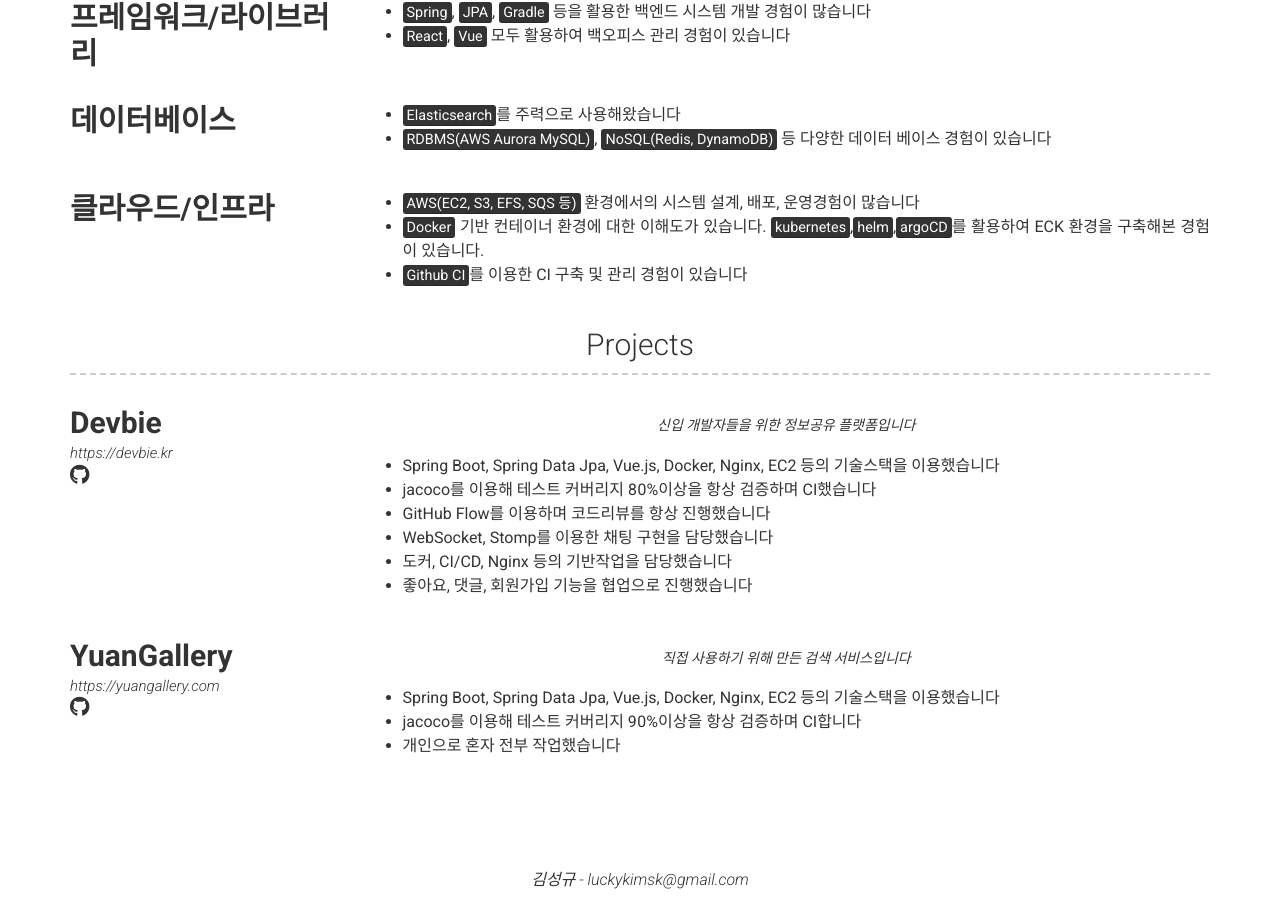
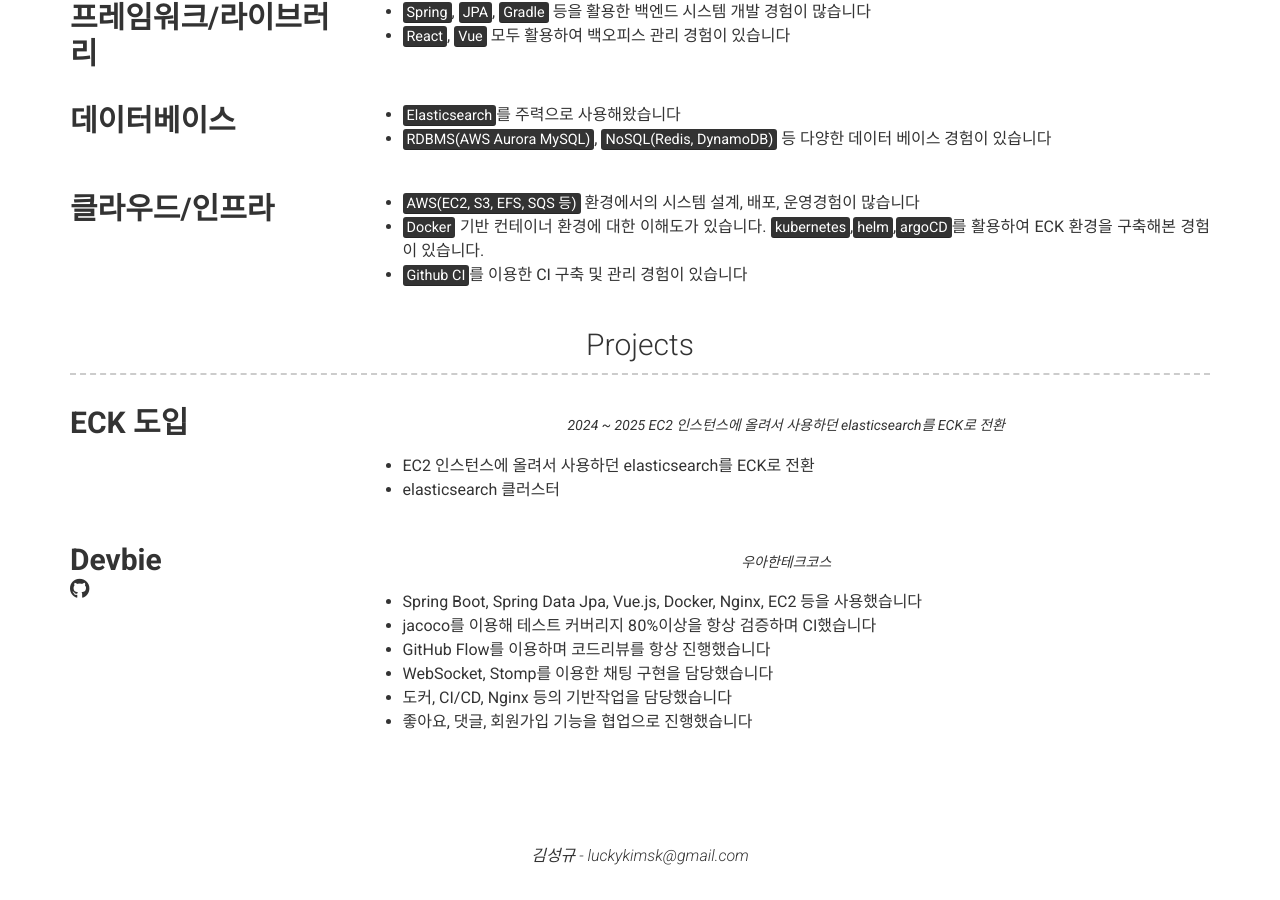
Before and after one commit to KimSeongGyu1/KimSeongGyu1.github.io, a Jekyll site: the page built from index.md, in a window 1280 px wide and 900 px high, scrolled down 904 px. Built offline with Jekyll 4.4.1, drawn with Linux system fonts in a browser that asks for light colours; nearby versions of some CDN libraries; after the commit the page ends 1780 px from its top, so only the background shows below that.

Commit message:
프로젝트 수정 시작

```diff
--- a/_data/projects.yml
+++ b/_data/projects.yml
@@ -1,25 +1,24 @@
+- layout: left
+  name: ECK 도입
+  quote: >
+    2024 ~ 2025
+    EC2 인스턴스에 올려서 사용하던 elasticsearch를 ECK로 전환
+  description: | # this will include new lines to allow paragraphs
+    - EC2 인스턴스에 올려서 사용하던 elasticsearch를 ECK로 전환
+    - elasticsearch 클러스터
+
+
 # Project template
 - layout: left
   name: Devbie
-  link: https://devbie.kr
+  link:
   github: woowacourse-teams/2020-devbie
   quote: >
-    신입 개발자들을 위한 정보공유 플랫폼입니다
+    우아한테크코스
   description: | # this will include new lines to allow paragraphs
-    - Spring Boot, Spring Data Jpa, Vue.js, Docker, Nginx, EC2 등의 기술스택을 이용했습니다
+    - Spring Boot, Spring Data Jpa, Vue.js, Docker, Nginx, EC2 등을 사용했습니다
     - jacoco를 이용해 테스트 커버리지 80%이상을 항상 검증하며 CI했습니다
     - GitHub Flow를 이용하며 코드리뷰를 항상 진행했습니다
     - WebSocket, Stomp를 이용한 채팅 구현을 담당했습니다
     - 도커, CI/CD, Nginx 등의 기반작업을 담당했습니다
     - 좋아요, 댓글, 회원가입 기능을 협업으로 진행했습니다
-
-- layout: left
-  name: YuanGallery
-  link: https://yuangallery.com
-  github: KimSeongGyu1/YuanGallery
-  quote: >
-    직접 사용하기 위해 만든 검색 서비스입니다
-  description: | # this will include new lines to allow paragraphs
-    - Spring Boot, Spring Data Jpa, Vue.js, Docker, Nginx, EC2 등의 기술스택을 이용했습니다
-    - jacoco를 이용해 테스트 커버리지 90%이상을 항상 검증하며 CI합니다
-    - 개인으로 혼자 전부 작업했습니다
```
